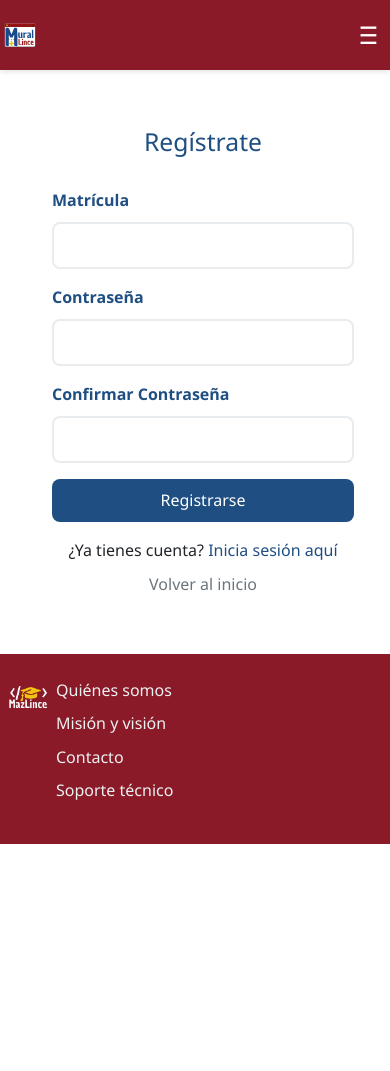
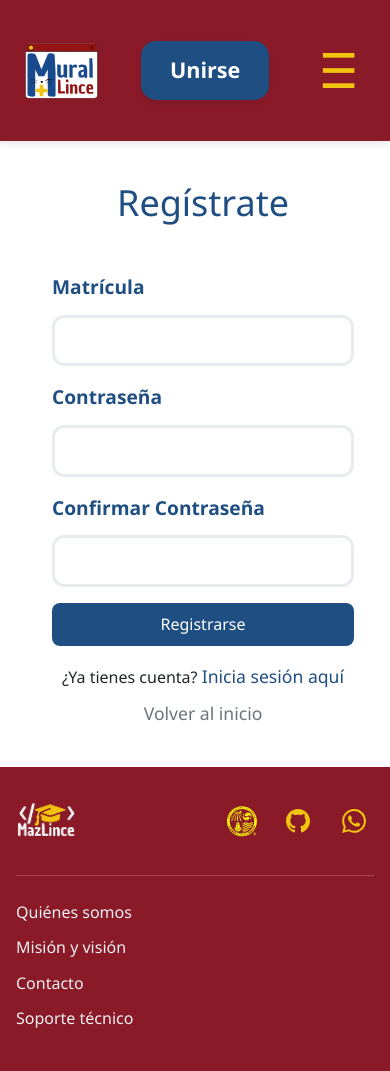
Before and after one commit to Hamialco/beta, a PHP site: page /register.php in a window 390 px wide. Before the commit the page ends 844 px from the top, so only its background shows below. Run offline with PHP 8.4, Linux system fonts and the light colour scheme.

Commit message:
Header and footer fixed

```diff
--- a/assets/styles.css
+++ b/assets/styles.css
@@ -16,8 +16,8 @@ body {
 /* Header */
 .header {
     background: #8B1A29;
-    padding: 1rem;
-    box-shadow: 0 2px 5px rgba(0,0,0,0.1);
+    padding: 1.5rem;
+    box-shadow: 0 3px 8px rgba(0,0,0,0.1);
     position: sticky;
     top: 0;
     z-index: 100;
@@ -27,13 +27,14 @@ body {
     display: flex;
     justify-content: space-between;
     align-items: center;
-    max-width: 1200px;
+    max-width: 1800px;
     margin: 0 auto;
     width: 100%;
+    gap: 1.5rem;
 }
 
 .header-logo {
-    height: 50px;
+    height: 75px;
     transition: height 0.3s ease;
 }
 
@@ -42,15 +43,30 @@ body {
     background: #1f4f82;
     color: #ffffff;
     border: none;
-    padding: 0.5rem 1rem;
-    border-radius: 4px;
+    padding: 0.75rem 1.5rem;
+    border-radius: 6px;
     cursor: pointer;
+    font-size: 1.05rem;
     transition: background-color 0.3s ease;
 }
 
 .btn-header:hover {
     background: #2c5aa0;
     color: #ffffff;
+}
+
+.btn-register {
+    text-decoration: none;
+    background: #1f4f82;
+    color: white;
+    border: none;
+    padding: 0.75rem 1.8rem;
+    border-radius: 15px;
+    cursor: pointer;
+    font-weight: 600;
+    font-size: 1.35rem;
+    transition: all 0.3s ease;
+    box-shadow: 0 3px 6px rgba(0,0,0,0.1);
 }
 
 .btn-center {
@@ -60,45 +76,114 @@ body {
     transform: translateX(-50%);
 }
 
-/* Footer */
+/* Footer Rediseñado */
 .footer {
     background: #8B1A29;
     color: white;
-    padding: 2rem 1rem;
+    padding: 2rem 1.5rem;
     margin-top: auto;
 }
 
-.footer-content {
-    display: flex;
-    align-items: flex-start;
-    max-width: 1200px;
+.footer-container {
+    max-width: 1800px;
     margin: 0 auto;
-    gap: 2rem;
     width: 100%;
 }
 
+/* Nivel Superior: Logo e Iconos */
+.footer-top {
+    display: flex;
+    justify-content: space-between;
+    align-items: center;
+    padding-bottom: 2rem;
+    border-bottom: 1px solid rgba(255, 255, 255, 0.2);
+    margin-bottom: 2rem;
+}
+
 .footer-logo {
-    height: 70px;
+    height: 105px;
     transition: height 0.3s ease;
+}
+
+.footer-social {
+    display: flex;
+    gap: 1.5rem;
+    align-items: center;
+}
+
+.social-icon {
+    display: flex;
+    align-items: center;
+    justify-content: center;
+    color: #f1c40f;
+    text-decoration: none;
+    font-size: 1.8rem;
+    transition: all 0.3s ease;
+    padding: 0.5rem;
+    width: 40px;
+    height: 40px;
+}
+
+.social-icon:hover {
+    color: #f39c12;
+    transform: translateY(-2px);
+}
+
+.social-icon img {
+    width: 32px !important;
+    height: 32px !important;
+    object-fit: contain;
+}
+
+/* Específicamente para los SVGs */
+.social-icon svg {
+    width: 32px !important;
+    height: 32px !important;
+}
+
+/* Nivel Inferior: Enlaces */
+.footer-bottom {
+    display: flex;
+    align-items: flex-start;
 }
 
 .footer-links ul {
     list-style: none;
     padding: 0;
+    display: flex;
+    flex-direction: column;
+    gap: 1rem;
 }
 
 .footer-links li {
-    margin-bottom: 0.5rem;
+    margin: 0;
 }
 
 .footer-links a {
     color: #ecf0f1;
     text-decoration: none;
+    font-size: 1.1rem;
     transition: color 0.3s ease;
+    position: relative;
 }
 
 .footer-links a:hover {
     color: #f1c40f;
+}
+
+.footer-links a::after {
+    content: '';
+    position: absolute;
+    width: 0;
+    height: 2px;
+    bottom: -3px;
+    left: 0;
+    background-color: #f1c40f;
+    transition: width 0.3s ease;
+}
+
+.footer-links a:hover::after {
+    width: 100%;
 }
 
 /* Contenido Principal */
@@ -133,39 +219,44 @@ body {
 
 .register-form {
     width: 100%;
-    max-width: 400px;
+    max-width: 600px;
 }
 
 .register-form h2 {
     color: #1f4f82;
-    margin-bottom: 2rem;
+    margin-bottom: 3rem;
+    font-size: 2.25rem;
 }
 
 /* Formularios */
 .form-container {
-    padding: 2rem 1rem;
+    padding: 3rem 1.5rem;
 }
 
 .form-label {
     font-weight: 500;
-    margin-bottom: 0.5rem;
+    margin-bottom: 0.75rem;
     color: #333;
+    font-size: 1.2rem;
 }
 
 .login-form .form-label {
     color: #f1c40f;
     font-weight: 600;
+    font-size: 1.2rem;
 }
 
 .register-form .form-label {
     color: #1f4f82;
     font-weight: 600;
+    font-size: 1.2rem;
 }
 
 .form-control {
-    border: 2px solid #e9ecef;
-    border-radius: 8px;
-    padding: 0.75rem;
+    border: 3px solid #e9ecef;
+    border-radius: 12px;
+    padding: 1.125rem;
+    font-size: 1.1rem;
     transition: border-color 0.3s ease, box-shadow 0.3s ease;
     background: rgba(255, 255, 255, 0.9);
 }
@@ -255,6 +351,7 @@ body {
 .text-center a {
     color: #1f4f82;
     text-decoration: none;
+    font-size: 1.1rem;
     transition: color 0.3s ease;
 }
 
@@ -380,38 +478,23 @@ body {
     z-index: 10;
 }
 
-/* Responsive Design Mejorado */
+/* Responsive Design - Solo para elementos que NO son del header */
 @media (max-width: 768px) {
-    /* Header mantiene layout horizontal */
-    .header-content {
-        /* Eliminamos flex-direction: column */
-        /* Eliminamos gap y text-align */
-        justify-content: space-between;
-        align-items: center;
-        padding: 0 0.5rem;
+    /* Footer responsive */
+    .footer-logo {
+        height: 80px;
     }
 
-    .header-logo {
-        height: 40px; /* Reducimos ligeramente el tamaño */
-        flex-shrink: 0; /* Evita que se comprima */
+    .footer-social {
+        gap: 1rem;
     }
 
-    /* Ajustamos el botón central para que no interfiera */
-    .btn-center {
-        position: static;
-        transform: none;
-        margin: 0 0.5rem;
-        flex: 1;
-        text-align: center;
+    .social-icon {
+        font-size: 1.6rem;
     }
 
-    /* Footer mantiene su layout pero ajustamos tamaños */
-    .footer-content {
-        gap: 1.5rem;
-    }
-
-    .footer-logo {
-        height: 50px;
+    .footer-links ul {
+        gap: 0.8rem;
     }
 
     .main-content {
@@ -424,35 +507,30 @@ body {
 }
 
 @media (max-width: 576px) {
-    .header {
-        padding: 0.5rem 0.25rem; /* Reducimos padding lateral */
+    /* Footer responsive */
+    .footer {
+        padding: 1.5rem 1rem;
     }
 
-    .header-content {
-        padding: 0 0.25rem;
-    }
-
-    .header-logo {
-        height: 35px;
-    }
-
-    /* Ajustamos botones para pantallas muy pequeñas */
-    .btn-header {
-        padding: 0.4rem 0.6rem;
-        font-size: 0.85rem;
-    }
-
-    /* Footer se mantiene con su layout original pero más compacto */
-    .footer {
-        padding: 1.5rem 0.5rem;
-    }
-
-    .footer-content {
-        gap: 1rem;
+    .footer-top {
+        padding-bottom: 1.5rem;
+        margin-bottom: 1.5rem;
     }
 
     .footer-logo {
-        height: 40px;
+        height: 60px;
+    }
+
+    .social-icon {
+        font-size: 1.4rem;
+    }
+
+    .footer-links a {
+        font-size: 1rem;
+    }
+
+    .footer-links ul {
+        gap: 0.6rem;
     }
 
     .form-container {
@@ -468,24 +546,6 @@ body {
 }
 
 @media (max-width: 400px) {
-    .header-content {
-        padding: 0;
-    }
-
-    .header-logo {
-        height: 32px;
-    }
-
-    .btn-header {
-        padding: 0.3rem 0.5rem;
-        font-size: 0.8rem;
-    }
-
-    .btn-center {
-        font-size: 0.9rem;
-        margin: 0 0.25rem;
-    }
-
     .form-control {
         padding: 0.6rem;
     }
@@ -493,8 +553,4 @@ body {
     .btn-primary {
         padding: 0.6rem;
     }
-
-    .footer-content {
-        gap: 0.5rem;
-    }
 }
--- a/includes/footer.php
+++ b/includes/footer.php
@@ -1,7 +1,28 @@
 <!DOCTYPE html>
 <footer class="footer">
-  <div class="footer-content">
+    <div class="footer-container">
+        <!-- Nivel Superior: Logo e Iconos -->
+        <div class="footer-top">
             <img src="assets/logo.jpg" alt="Logo" class="footer-logo">
+            <div class="footer-social">
+                <a href="https://uadeo.mx/" class="social-icon" title="UADEO" target="_blank">
+                    <img src="assets/icon.svg" alt="UADEO" width="28" height="28" style="filter: brightness(0) saturate(100%) invert(85%) sepia(78%) saturate(2476%) hue-rotate(359deg) brightness(102%) contrast(93%);">
+                </a>
+                <a href="#" class="social-icon" title="GitHub">
+                    <svg width="24" height="24" viewBox="0 0 24 24" fill="currentColor">
+                        <path d="M12 0c-6.626 0-12 5.373-12 12 0 5.302 3.438 9.8 8.207 11.387.599.111.793-.261.793-.577v-2.234c-3.338.726-4.033-1.416-4.033-1.416-.546-1.387-1.333-1.756-1.333-1.756-1.089-.745.083-.729.083-.729 1.205.084 1.839 1.237 1.839 1.237 1.07 1.834 2.807 1.304 3.492.997.107-.775.418-1.305.762-1.604-2.665-.305-5.467-1.334-5.467-5.931 0-1.311.469-2.381 1.236-3.221-.124-.303-.535-1.524.117-3.176 0 0 1.008-.322 3.301 1.23.957-.266 1.983-.399 3.003-.404 1.02.005 2.047.138 3.006.404 2.291-1.552 3.297-1.23 3.297-1.23.653 1.653.242 2.874.118 3.176.77.84 1.235 1.911 1.235 3.221 0 4.609-2.807 5.624-5.479 5.921.43.372.823 1.102.823 2.222v3.293c0 .319.192.694.801.576 4.765-1.589 8.199-6.086 8.199-11.386 0-6.627-5.373-12-12-12z"/>
+                    </svg>
+                </a>
+                <a href="#" class="social-icon" title="WhatsApp">
+                    <svg width="24" height="24" viewBox="0 0 24 24" fill="currentColor">
+                        <path d="M17.472 14.382c-.297-.149-1.758-.867-2.03-.967-.273-.099-.471-.148-.67.15-.197.297-.767.966-.94 1.164-.173.199-.347.223-.644.075-.297-.15-1.255-.463-2.39-1.475-.883-.788-1.48-1.761-1.653-2.059-.173-.297-.018-.458.13-.606.134-.133.298-.347.446-.52.149-.174.198-.298.298-.497.099-.198.05-.371-.025-.52-.075-.149-.669-1.612-.916-2.207-.242-.579-.487-.5-.669-.51-.173-.008-.371-.01-.57-.01-.198 0-.52.074-.792.372-.272.297-1.04 1.016-1.04 2.479 0 1.462 1.065 2.875 1.213 3.074.149.198 2.096 3.2 5.077 4.487.709.306 1.262.489 1.694.625.712.227 1.36.195 1.871.118.571-.085 1.758-.719 2.006-1.413.248-.694.248-1.289.173-1.413-.074-.124-.272-.198-.57-.347m-5.421 7.403h-.004a9.87 9.87 0 01-5.031-1.378l-.361-.214-3.741.982.998-3.648-.235-.374a9.86 9.86 0 01-1.51-5.26c.001-5.45 4.436-9.884 9.888-9.884 2.64 0 5.122 1.03 6.988 2.898a9.825 9.825 0 012.893 6.994c-.003 5.45-4.437 9.884-9.885 9.884m8.413-18.297A11.815 11.815 0 0012.05 0C5.495 0 .16 5.335.157 11.892c0 2.096.547 4.142 1.588 5.945L.057 24l6.305-1.654a11.882 11.882 0 005.683 1.448h.005c6.554 0 11.89-5.335 11.893-11.893A11.821 11.821 0 0020.893 3.488"/>
+                    </svg>
+                </a>
+            </div>
+        </div>
+
+        <!-- Nivel Inferior: Enlaces -->
+        <div class="footer-bottom">
             <div class="footer-links">
                 <ul>
                     <li><a href="#">Quiénes somos</a></li>
@@ -11,4 +32,5 @@
                 </ul>
             </div>
         </div>
+    </div>
 </footer>
--- a/includes/header.php
+++ b/includes/header.php
@@ -1,10 +1,14 @@
-
 <!DOCTYPE html>
 <header class="header">
   <div class="header-content">
     <a href="index.php">
       <img src="assets/logo.svg" alt="Logo" class="header-logo">
     </a>
+
+    <?php if (!isset($_SESSION['user_id'])): ?>
+      <a href="register.php" class="btn-register">Unirse</a>
+    <?php endif; ?>
+
     <?php include 'includes/menu.php'; ?>
   </div>
 </header>
--- a/includes/menu.php
+++ b/includes/menu.php
@@ -17,8 +17,8 @@
 .menu-btn {
   background: none;
   border: none;
-  color: white;
-  font-size: 1.5rem;
+  color: #f1c40f;
+  font-size: 3rem;
   cursor: pointer;
   padding: 0.5rem;
   margin: 0;
@@ -29,10 +29,11 @@
   position: absolute;
   right: 0;
   background: #8B1A29;
-  min-width: 160px;
+  min-width: 320px; /* Antes 160px */
   border-radius: 0 0 8px 8px;
   z-index: 1000;
   border: 1px solid rgba(255,255,255,0.1);
+  font-size: 1.5rem; /* Tamaño de letra más grande */
 }
 
 .menu-desplegable.active {
@@ -41,7 +42,7 @@
 
 .menu-desplegable a {
   color: white;
-  padding: 12px 16px;
+  padding: 24px 32px; /* Antes 12px 16px */
   text-decoration: none;
   display: block;
   transition: background 0.3s;
@@ -50,6 +51,7 @@
 .menu-desplegable a:hover {
   background: #A12B39;
 }
+
 </style>
 
 <script>
```
Also changed, not shown: other parts of assets/styles.css (+14 -7 lines), assets/icon.svg (added). Lines whose indentation alone changed are shown as unchanged.
